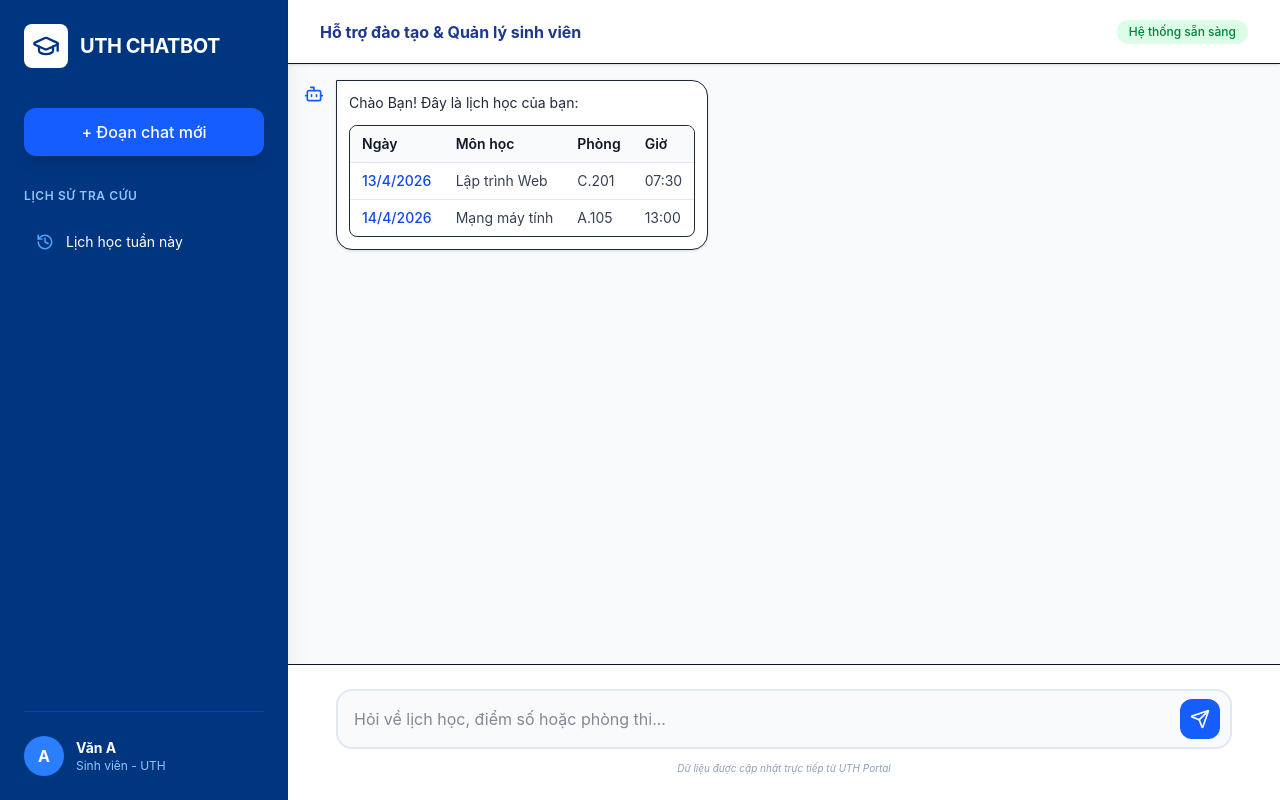
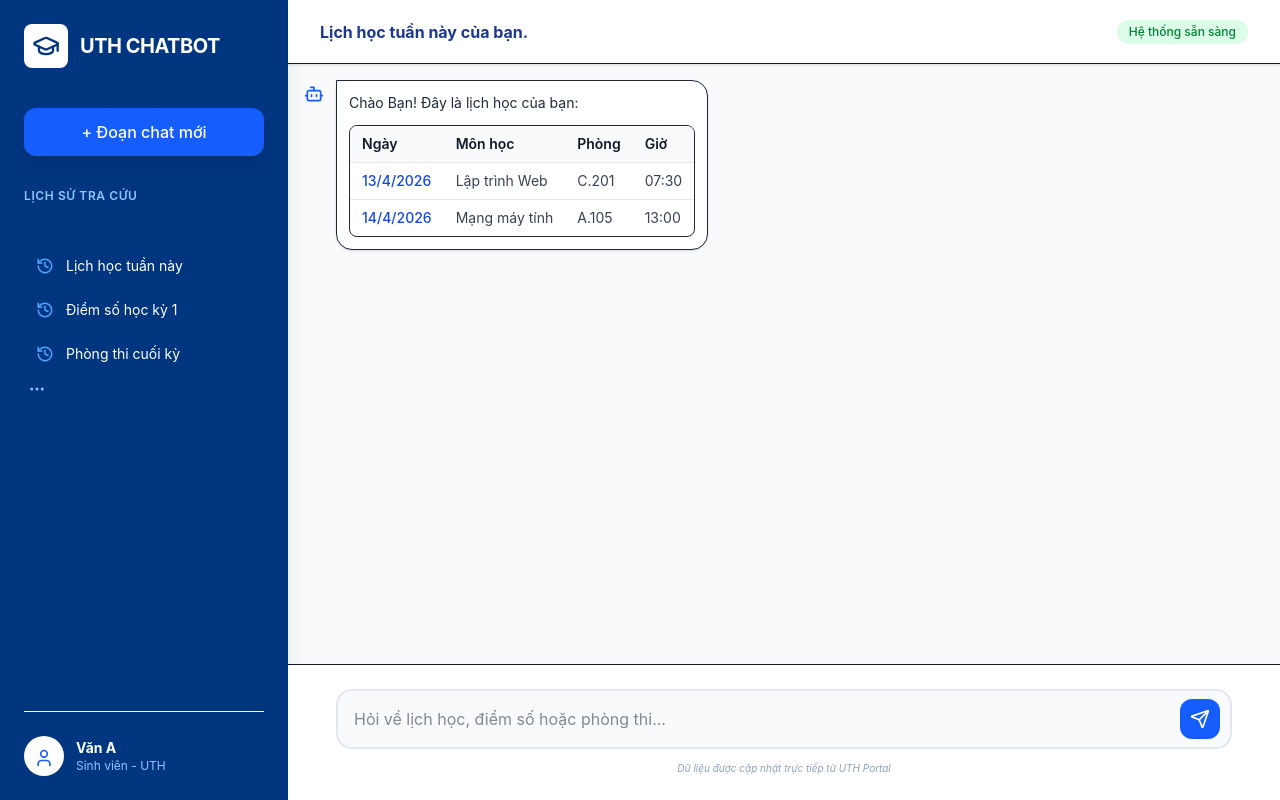
Before and after one commit to Lethanh05/Serverless-AI-Student-Support-Chatbot, a React (Vite) app: page /chat in a window 1280 px wide. Built offline with nearby package versions, Linux system fonts and the light colour scheme; sample sign-in values are in the browser's storage.

Commit message:
Mau sac sidebar, fix loi login

```diff
--- a/src/pages/Chat.jsx
+++ b/src/pages/Chat.jsx
@@ -1,5 +1,5 @@
 import React, { useState, useEffect, useRef } from 'react';
-import { Send, User, Bot, History, GraduationCap } from 'lucide-react';
+import { Send, User, Bot, History, GraduationCap, MoreHorizontal, Pin, Edit2, Trash } from 'lucide-react';
 import ScheduleTable from '../components/RichUI';
 
 function Chat() {
@@ -16,6 +16,7 @@ function Chat() {
   ]);
   const [input, setInput] = useState('');
   const [isLoading, setIsLoading] = useState(false);
+  const [showMenu, setShowMenu] = useState(false);
   const messagesEndRef = useRef(null);
 
   const scrollToBottom = () => {
@@ -25,6 +26,13 @@ function Chat() {
   useEffect(() => {
     scrollToBottom();
   }, [messages, isLoading]);
+
+  // Đóng menu khi click ra ngoài vùng chat
+  useEffect(() => {
+    const closeMenu = () => setShowMenu(false);
+    window.addEventListener('click', closeMenu);
+    return () => window.removeEventListener('click', closeMenu);
+    }, []);
 
   const createNewChat = () => {
   // Lọc ra những tin nhắn là Bảng để giữ lại, còn lại thì bỏ hết
@@ -40,6 +48,7 @@ function Chat() {
 
   const handleSend = () => {
     if (!input.trim()) return;
+
 
     // 1. Thêm tin nhắn của User
     const userMsg = { role: 'user', text: input, type: 'TEXT' };
@@ -83,7 +92,7 @@ function Chat() {
         </div>
 
         <button
-  onClick={createNewChat} // <-- Thêm dòng này vào đây
+  onClick={createNewChat}
   className="w-full bg-blue-600 hover:bg-blue-500 transition-colors py-3 rounded-xl font-medium mb-8 shadow-lg flex items-center justify-center gap-2"
 >
   + Đoạn chat mới
@@ -92,15 +101,51 @@ function Chat() {
 
         <div className="flex-1 overflow-y-auto">
           <p className="text-xs text-blue-300 font-semibold uppercase tracking-wider mb-4">Lịch sử tra cứu</p>
-          <div className="flex items-center gap-3 p-3 hover:bg-blue-800/50 rounded-lg cursor-pointer transition-all">
+          <div className="group relative flex items-center justify-between p-3 hover:bg-blue-800/50 rounded-lg cursor-pointer transition-all"></div>
+          <div className="flex items-center gap-3 p-3">
             <History size={18} className="text-blue-400" />
             <span className="text-sm">Lịch học tuần này</span>
           </div>
+          <div className="flex items-center gap-3 p-3">
+            <History size={18} className="text-blue-400" />
+            <span className="text-sm">Điểm số học kỳ 1</span>
+          </div>
+          <div className="flex items-center gap-3 p-3">
+            <History size={18} className="text-blue-400" />
+            <span className="text-sm">Phòng thi cuối kỳ</span>
+          </div>
+        <div className="relative">
+          <button
+            onClick={(e) => {
+              e.stopPropagation();
+              setShowMenu(!showMenu);
+            }}
+            className="p-1 hover:bg-blue-700 rounded-md transition-all"
+          >
+            <MoreHorizontal size={18} className="text-blue-300" />
+          </button>
+
+          {showMenu && (
+            <div className="absolute right-0 top-10 w-40 bg-white rounded-xl shadow-2xl py-2 z-50 text-gray-800 border">
+              <button className="w-full flex items-center gap-2 px-4 py-2 hover:bg-gray-100 text-xs font-medium">
+                <Pin size={14} className="text-gray-500" /> Ghim đoạn chat
+              </button>
+              <button className="w-full flex items-center gap-2 px-4 py-2 hover:bg-gray-100 text-xs font-medium">
+                <Edit2 size={14} className="text-gray-500" /> Chỉnh sửa
+              </button>
+              <div className="border-t my-1"></div>
+              <button className="w-full flex items-center gap-2 px-4 py-2 hover:bg-gray-100 text-xs font-medium text-red-600">
+                <Trash size={14} className="text-red-500" /> Xóa
+              </button>
+            </div>
+          )}
         </div>
-
-        <div className="pt-6 border-t border-blue-800">
+        </div>
+        <div className="pt-6 border-t text-white">
           <div className="flex items-center gap-3">
-            <div className="w-10 h-10 bg-blue-500 rounded-full flex items-center justify-center font-bold">A</div>
+            <div className="w-10 h-10 bg-white rounded-full flex items-center justify-center font-bold">
+              <User size={20} className="text-blue-600 mt-1" />
+            </div>
             <div>
               <p className="text-sm font-bold">Văn A</p>
               <p className="text-xs text-blue-300">Sinh viên - UTH</p>
@@ -112,7 +157,7 @@ function Chat() {
       {/* Vùng Chat chính */}
       <div className="flex-1 flex flex-col relative">
         <header className="h-16 bg-white border-b flex items-center px-8 shadow-sm justify-between">
-          <span className="font-bold text-blue-900">Hỗ trợ đào tạo & Quản lý sinh viên</span>
+          <span className="font-bold text-blue-900">Lịch học tuần này của bạn.</span>
           <div className="text-xs bg-green-100 text-green-700 px-3 py-1 rounded-full font-medium">Hệ thống sẵn sàng</div>
         </header>
 
@@ -133,7 +178,7 @@ function Chat() {
                 )}
               </div>
 
-              {msg.role === 'user' && <User size={20} className="text-gray-400 mt-1" />}
+              {msg.role === 'user' && <User size={20} className="text-blue-600 mt-1" />}
             </div>
           ))}
 
--- a/src/pages/Login.jsx
+++ b/src/pages/Login.jsx
@@ -7,20 +7,26 @@ export default function Login() {
   const navigate = useNavigate();
 
   // Hàm xử lý khi bấm nút Đăng nhập
-  const handleLogin = (e) => {
-    e.preventDefault(); // Ngăn trang web load lại khi submit form
+const handleLogin = (e) => {
+  e.preventDefault();
 
-    // Giả lập kiểm tra: Chỉ cần nhập đủ MSSV và Password là cho qua
-    if (mssv.trim() !== '' && password.trim() !== '') {
-      // 1. Lưu một token giả vào localStorage của trình duyệt
-      localStorage.setItem('token', 'uth-fake-jwt-token');
+  // Kiểm tra MSSV không được trống
+  if (mssv.trim() === '') {
+    alert("Vui lòng nhập MSSV!");
+    return;
+  }
 
-      // 2. Điều hướng người dùng sang trang Chat
-      navigate('/chat');
-    } else {
-      alert("Vui lòng nhập đầy đủ MSSV và Mật khẩu!");
-    }
-  };
+  // Kiểm tra Mật khẩu phải đúng 6 số
+  const passwordRegex = /^\d{6}$/;
+  if (!passwordRegex.test(password)) {
+    alert("Mật khẩu bắt buộc phải có đúng 6 con số!");
+    return;
+  }
+
+  // Nếu thỏa mãn hết thì mới cho qua
+  localStorage.setItem('token', 'uth-fake-jwt-token');
+  navigate('/chat');
+};
 
   return (
     <div className="flex items-center justify-center min-h-screen bg-gray-100">
@@ -38,9 +44,18 @@ export default function Login() {
             <input
               type="text"
               value={mssv}
-              onChange={(e) => setMssv(e.target.value)}
-              className="mt-1 block w-full px-4 py-2 border border-gray-300 rounded-md focus:ring-blue-500 focus:border-blue-500"
-              placeholder="Nhập MSSV của bạn..."
+              autoComplete="off" // Tắt tính năng tự động điền của trình duyệt
+              maxLength={12} // Giới hạn tối đa 12 ký tự
+              pattern="\d{12}" // Chỉ cho phép nhập số và tối đa 12 ký tự
+              title="MSSV chỉ chứa số và tối đa 12 ký tự"
+              className="w-full px-4 py-2 mt-2 border rounded-md focus:outline-none focus:ring-1 focus:ring-blue-600"
+              onChange={(e) => {
+                const val = e.target.value;
+                if (/^\d*$/.test(val)) {}
+                  setMssv(val);
+                }
+              }
+
             />
           </div>
 
@@ -49,9 +64,18 @@ export default function Login() {
             <input
               type="password"
               value={password}
-              onChange={(e) => setPassword(e.target.value)}
-              className="mt-1 block w-full px-4 py-2 border border-gray-300 rounded-md focus:ring-blue-500 focus:border-blue-500"
-              placeholder="••••••••"
+              className="w-full px-4 py-2 mt-2 border rounded-md focus:outline-none focus:ring-1 focus:ring-blue-600"
+              maxLength ={6}
+              autoComplete="new-password" // Tắt tính năng tự động điền mật khẩu của trình duyệt
+               pattern="\d{6}" // Chỉ cho phép nhập đúng 6 số
+               title="Mật khẩu chỉ chứa số"
+              onChange={(e) => {
+                const val = e.target.value;
+              if (/^\d*$/.test(val)) {
+                setPassword(val);
+              }
+            }}
+               //
             />
           </div>
 
```
